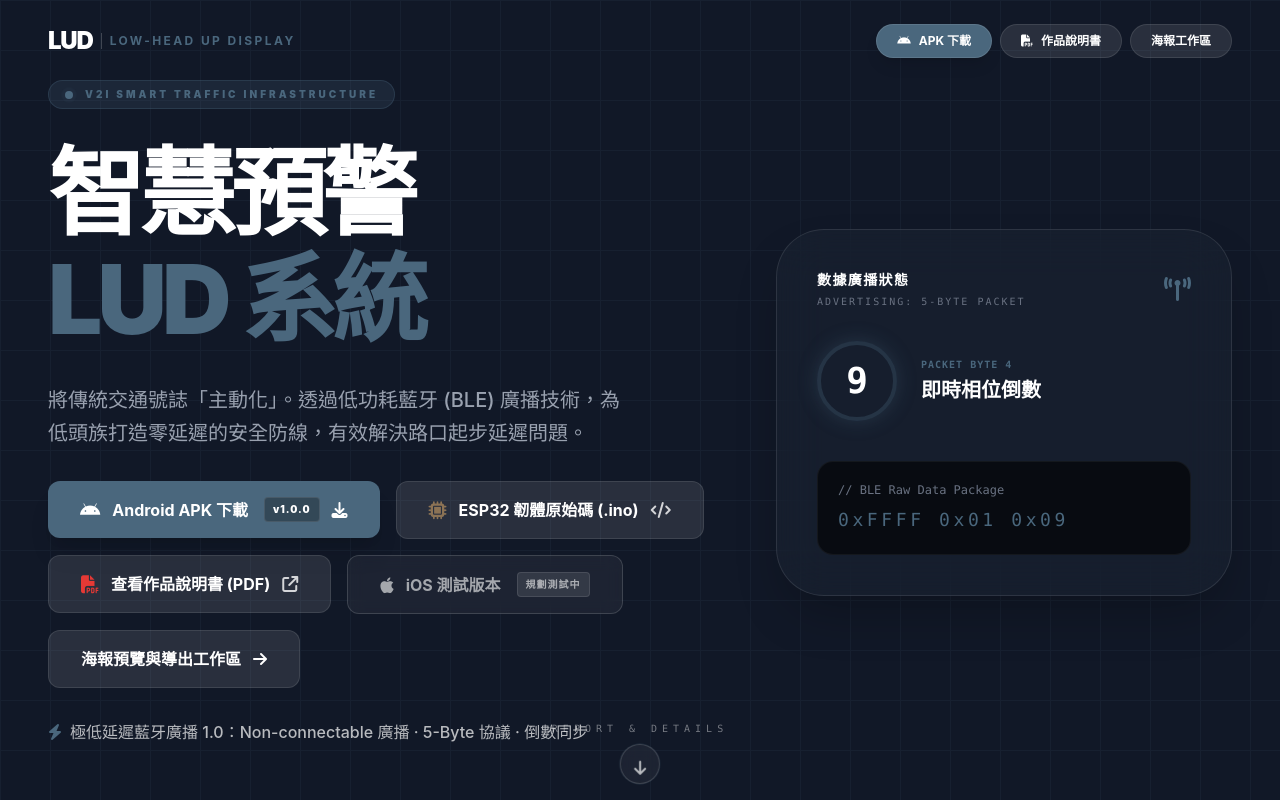
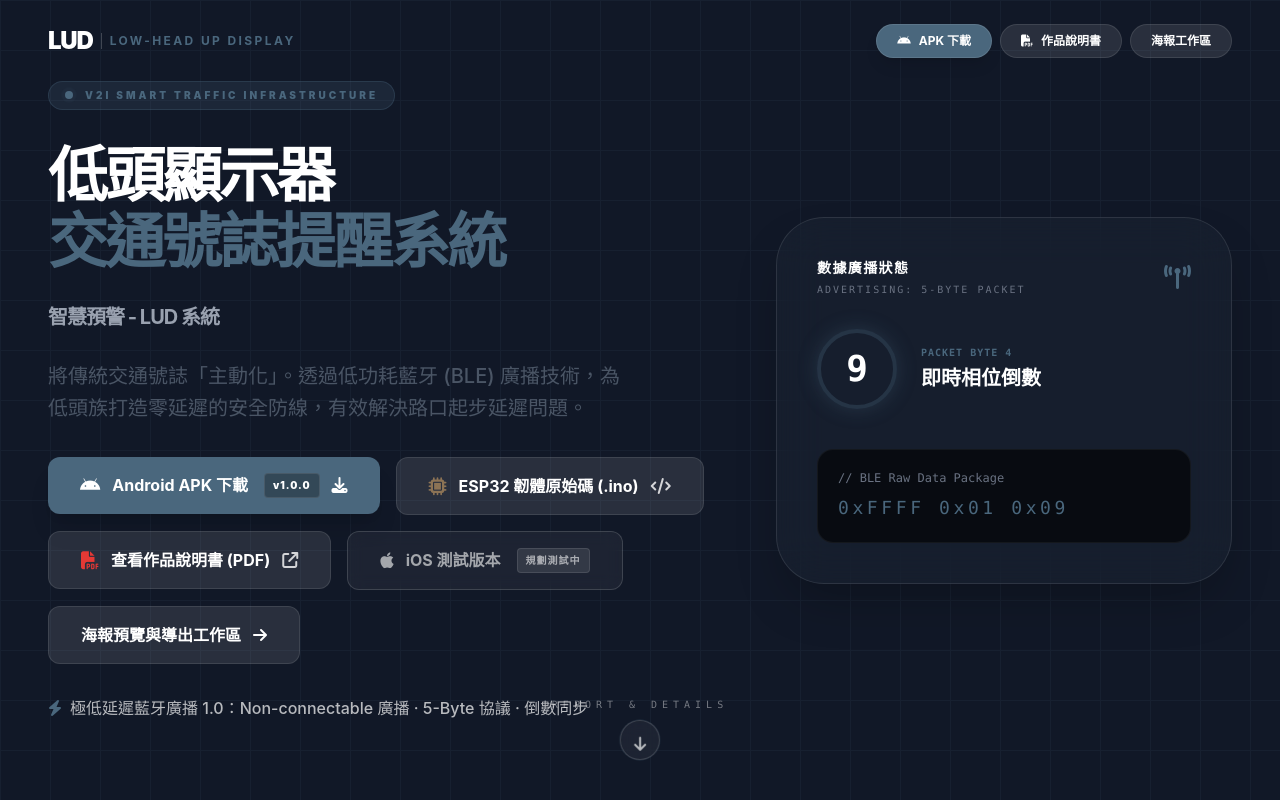
Before and after one commit to jason111nn/lud-transportation, a Vue app: page /#/ in a window 1280 px wide. Shown: the top 800 px of the page. Built offline with nearby package versions, Linux system fonts and the light colour scheme.

Commit message:
feat: implement professional system initialization with async resource preloading

```diff
--- a/src/views/Home.vue
+++ b/src/views/Home.vue
@@ -40,10 +40,13 @@
             </span>
             V2I Smart Traffic Infrastructure
           </div>
-          <h1 class="text-5xl md:text-8xl font-black text-white leading-[1.1] tracking-tighter">
-            智慧預警<br/><span class="text-[#4A677D]">LUD 系統</span>
+          <h1 class="text-4xl md:text-6xl font-black text-white leading-[1.1] tracking-tighter">
+            低頭顯示器<br/><span class="text-[#4A677D]">交通號誌提醒系統</span>
           </h1>
-          <p class="text-lg md:text-xl text-gray-400 font-medium leading-relaxed max-w-xl">
+          <p class="text-lg md:text-xl font-bold text-gray-400 leading-[1.1] tracking-tighter">
+            智慧預警 - LUD 系統
+          </p>
+          <p class="text-lg md:text-xl text-gray-600 font-medium leading-relaxed max-w-xl">
             將傳統交通號誌「主動化」。透過低功耗藍牙 (BLE) 廣播技術，為低頭族打造零延遲的安全防線，有效解決路口起步延遲問題。
           </p>
           <div class="flex flex-wrap gap-4 items-start">
```
